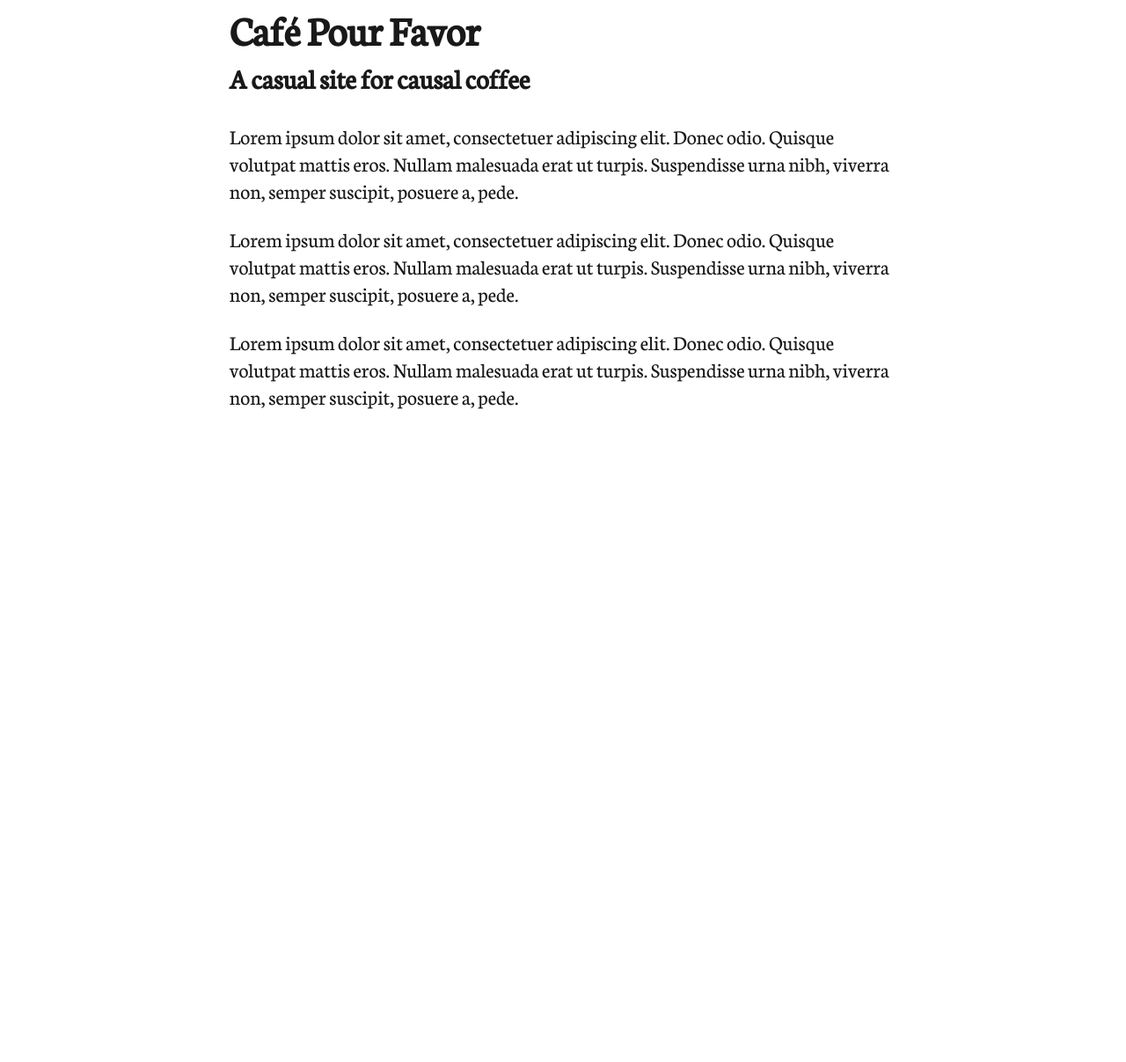
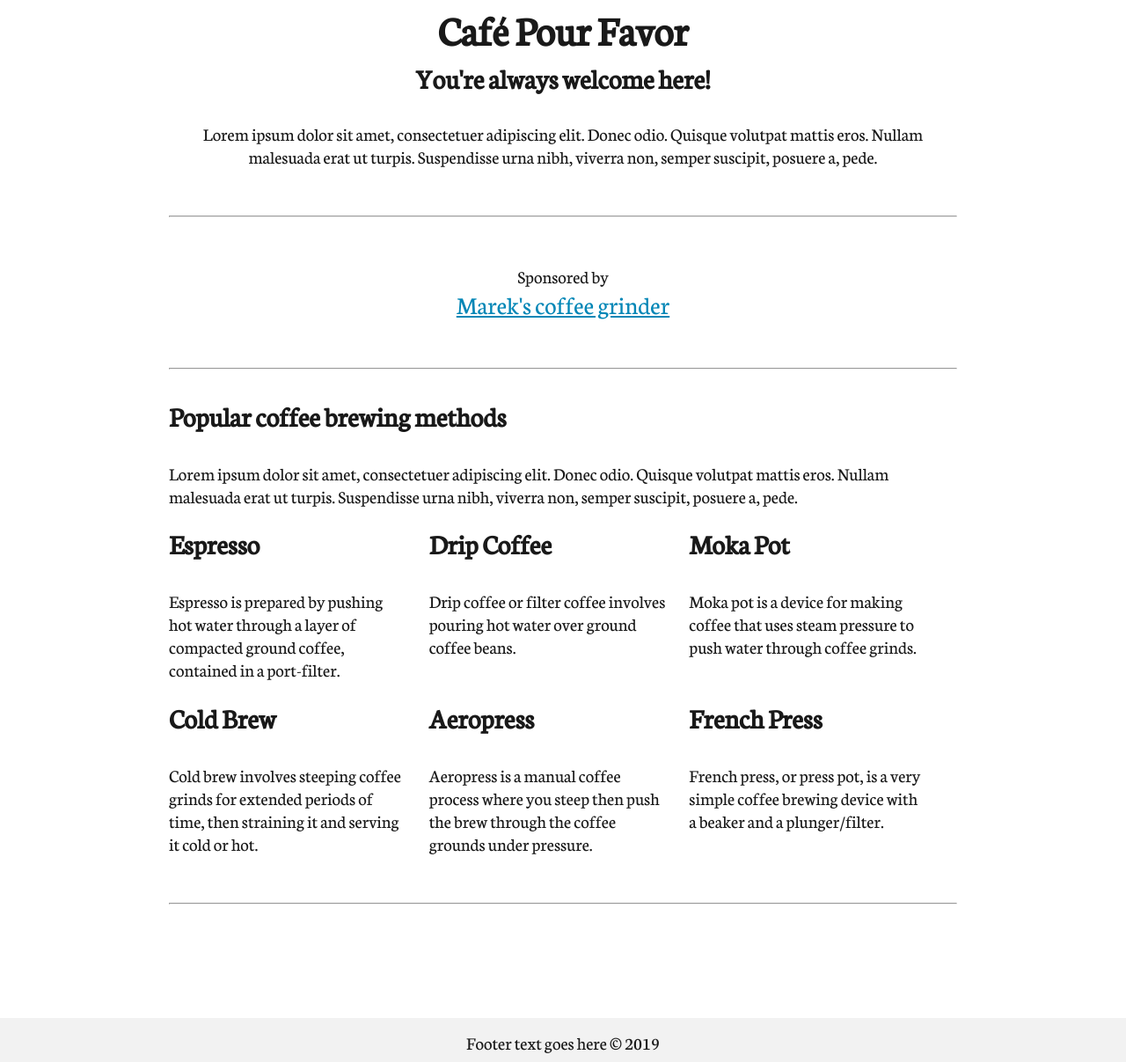
Before and after one commit to eetom/Pour-Favor---Coffee-Site, a plain HTML site: page index.html in a window 1280 px wide. Shown: the part 29-1236 px from the top of the page at 88% size. Before the commit the page ends 800 px from the top, so only its background shows below. Drawn offline with nearby package versions, Linux system fonts and the light colour scheme.

Commit message:
update content and styles

```diff
--- a/index.html
+++ b/index.html
@@ -11,11 +11,60 @@
     <div class="centerpiece">
       <!-- <img src="fragile.jpg" alt="fragile logo" height="300" width="500"> -->
       <h1 class="title">Caf&eacute; Pour Favor</h1>
-      <h3 class="subtitle">A casual site for causal coffee</h3>
+      <h3 class="subtitle">You're always welcome here!</h3>
       <p>Lorem ipsum dolor sit amet, consectetuer adipiscing elit. Donec odio. Quisque volutpat mattis eros. Nullam malesuada erat ut turpis. Suspendisse urna nibh, viverra non, semper suscipit, posuere a, pede.</p>
-      <p>Lorem ipsum dolor sit amet, consectetuer adipiscing elit. Donec odio. Quisque volutpat mattis eros. Nullam malesuada erat ut turpis. Suspendisse urna nibh, viverra non, semper suscipit, posuere a, pede.</p>
-      <p>Lorem ipsum dolor sit amet, consectetuer adipiscing elit. Donec odio. Quisque volutpat mattis eros. Nullam malesuada erat ut turpis. Suspendisse urna nibh, viverra non, semper suscipit, posuere a, pede.</p>
+    <div class="small-spacer">
     </div>
+    <hr />
+    <div class="small-spacer">
+    </div>
+    <p>Sponsored by <br><a class="big-sponsor" href="http://www.mareksgrinder.coffee/">Marek's coffee grinder</a></p>
+    <div class="small-spacer">
+    </div>
+    <hr />
+  </div>
+
+  <div class="main-body-content">
+    <h3>Popular coffee brewing methods</h3>
+    <p>Lorem ipsum dolor sit amet, consectetuer adipiscing elit. Donec odio. Quisque volutpat mattis eros. Nullam malesuada erat ut turpis. Suspendisse urna nibh, viverra non, semper suscipit, posuere a, pede.</p>
+
+  <div class="flex-body-content">
+    <div class="three-body-content">
+      <h3>Espresso</h3>
+      <p>Espresso is prepared by pushing hot water through a layer of compacted ground coffee, contained in a port-filter.</p>
+    </div>
+    <div class="three-body-content">
+      <h3>Drip Coffee</h3>
+      <p>Drip coffee or filter coffee involves pouring hot water over ground coffee beans.</p>
+    </div>
+    <div class="three-body-content">
+      <h3>Moka Pot</h3>
+      <p>Moka pot is a device for making coffee that uses steam pressure to push water through coffee grinds.</p>
+    </div>
+        <div class="three-body-content">
+      <h3>Cold Brew</h3>
+      <p>Cold brew involves steeping coffee grinds for extended periods of time, then straining it and serving it cold or hot.</p>
+    </div>
+    <div class="three-body-content">
+      <h3>Aeropress</h3>
+      <p>Aeropress is a manual coffee process where you steep then push the brew through the coffee grounds under pressure.</p>
+    </div>
+    <div class="three-body-content">
+      <h3>French Press</h3>
+      <p>French press, or press pot, is a very simple coffee brewing device with a beaker and a plunger/filter.</p>
+    </div>
+  </div>
+  <div class="small-spacer">
+  </div>
+  <hr />
+  </div>
+
+  <div class="spacer">
+  </div>
+
+  <footer>
+    <p>Footer text goes here © 2019</p>
+  </footer>
 
   <script src="//ajax.googleapis.com/ajax/libs/jquery/1.7.2/jquery.min.js" type="text/javascript"></script>
   </body>
--- a/styles.css
+++ b/styles.css
@@ -4,21 +4,44 @@ body {
   font-family: 'Neuton', serif;
   background-color: #fff;
   color: #191919;
+  margin: 0;
 }
 
 .centerpiece {
-  text-align: left;
-  max-width: 60%;
+  text-align: center;
+  max-width: 70%;
+  height: auto;
+  position: relative;
+  display: block;
+  margin: 0 auto;
+}
+
+/*.centerpiece img {
+  width:100% !important;
+  height:100% !important;
+  display:block;
+}*/
+
+.main-body-content {
+  max-width: 70%;
   height: auto;
   position: relative;
   display: block;
   margin:0 auto;
 }
 
-.centerpiece img {
-  width:100% !important;
-  height:100% !important;
-  display:block;
+.flex-body-content {
+  display: flex;
+  flex-wrap: wrap;
+}
+
+.three-body-content {
+  width: 30%;
+  margin: 0 3% 0 0
+}
+
+.three-body-content h3 {
+  margin-top: 0;
 }
 
 .title {
@@ -28,6 +51,27 @@ body {
 .subtitle {
 	margin-top: 5px;
 	margin-bottom: 30px;
+}
+
+footer {
+  width: 100%;
+  background-color: #f2f2f2;
+  text-align: center;
+  height: 50px;
+}
+
+footer p {
+  padding-top: 15px;
+}
+
+.spacer {
+  height: 100px;
+  width: 100%;
+}
+
+.small-spacer {
+  height: 25px;
+  width: 100%;
 }
 
 a {
@@ -43,7 +87,11 @@ h3 {
 }
 
 p {
-  font-size: 1.5em;
+  font-size: 1.3em;
+}
+
+.big-sponsor {
+  font-size: 1.4em;
 }
 
 @media only screen and (max-width: 767px) {
@@ -55,6 +103,10 @@ p {
     display: block;
     margin:0 auto;
   }
+  .three-body-content {
+    width: 45%;
+    margin: 0 5% 0 0;
+  }
   h1 {
 		font-size: 2.4em;
 	}
@@ -62,7 +114,7 @@ p {
 		font-size: 1.5em;
 	}
 	p {
-	  font-size: 1.2em;
+	  font-size: 1.1em;
 	}
 }
 
@@ -75,4 +127,10 @@ p {
     display: block;
     margin:0 auto;
   }
+  .main-body-content {
+    max-width: 90%;
+  }
+  .three-body-content {
+    width: 100%;
+  }
 }
```
